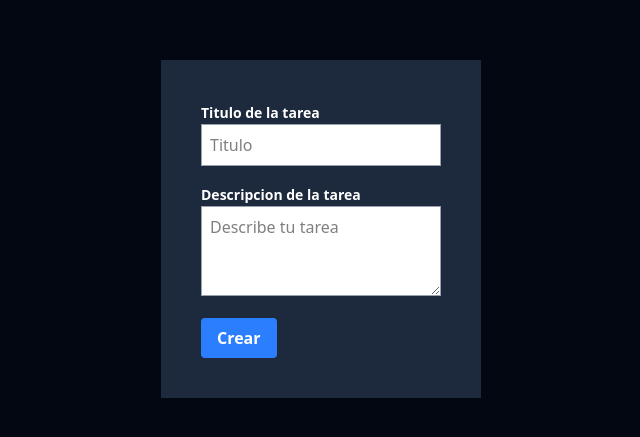
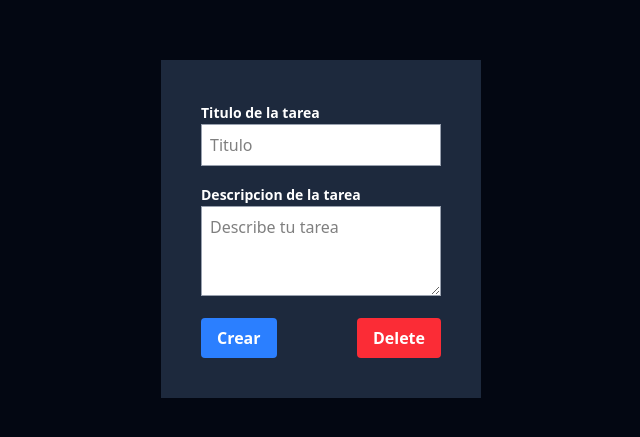
Before and after one commit to Rest02/Next-Crud, a Next.js app: page /task/edit/1 in a window 1280 px wide. Shown: the part 171-608 px from the top of the page, without its empty margins (319-959 px from the left). Built offline with nearby package versions, Linux system fonts and the light colour scheme; no server answers; the database is empty.

Commit message:
Eliminar tareas

```diff
--- a/src/app/api/task/[id]/route.js
+++ b/src/app/api/task/[id]/route.js
@@ -31,18 +31,20 @@ export async function PUT(request, { params }) {
 }
 
 export async function DELETE(request, { params }) {
-  const { id } = await params;
+  const { id } = params; // No necesitas await en params
+
+  let taskRemoved; // ✅ Definir taskRemoved antes del try-catch
 
   try {
-    const taskRemoved = await prisma.task.delete({
+    taskRemoved = await prisma.task.delete({
       where: {
         id: Number(id),
       },
     });
     console.log(taskRemoved);
   } catch (error) {
-    return NextResponse.json(error.message);
+    return NextResponse.json({ error: error.message }, { status: 500 });
   }
 
-  return NextResponse.json(taskRemoved);
+  return NextResponse.json(taskRemoved); // ✅ Ahora siempre está definido
 }
--- a/src/app/new/page.jsx
+++ b/src/app/new/page.jsx
@@ -1,65 +1,65 @@
-"use client"
+"use client";
 import React, { useEffect, useState } from "react";
-import {useRouter, useParams, } from 'next/navigation'
+import { useRouter, useParams } from "next/navigation";
+import { Bruno_Ace } from "next/font/google";
 
 function NewPage() {
-  const params = useParams()
-  const [title, setTitle] = useState("")
-  const [description, setDesription] = useState("")
-
-  console.log(params.id)
+  const params = useParams();
+  const [title, setTitle] = useState("");
+  const [description, setDesription] = useState("");
 
 
-  useEffect(()=>{
-    if(params.id){
+  useEffect(() => {
+    if (params.id) {
       fetch("http://localhost:3000/api/task/" + Number(params.id))
-      .then(res => res.json())
-      .then(data => {
-        setTitle(data.title)
-        setDesription(data.description)
-      })
+        .then((res) => res.json())
+        .then((data) => {
+          setTitle(data.title);
+          setDesription(data.description);
+        });
     }
-  },[])
+  }, []);
 
-
-  const router = useRouter()
+  const router = useRouter();
 
   const onSubmit = async (e) => {
-    e.preventDefault()
+    e.preventDefault();
 
-    if(params.id) {
-      const res =  await fetch("http://localhost:3000/api/task/" + Number(params.id),{
-        method: "PUT",
-        body: JSON.stringify({title, description}),
+    if (params.id) {
+      const res = await fetch(
+        "http://localhost:3000/api/task/" + Number(params.id),
+        {
+          method: "PUT",
+          body: JSON.stringify({ title, description }),
+          headers: {
+            "Content-Type": "application/json",
+          },
+        }
+      );
+      const data = res.json();
+      console.log(data);
+    } else {
+      const res = await fetch("/api/task", {
+        method: "POST",
+        body: JSON.stringify({ title, description }),
         headers: {
-          "Content-Type": "application/json"
-        }
-      })
-      const data = res.json()
-      console.log(data)
-    }else{
-      const res = await fetch("/api/task",{
-        method : "POST",
-        body : JSON.stringify({title , description}),
-        headers: {
-          "Content-Type" : "application/json"
-        }
-      })
+          "Content-Type": "application/json",
+        },
+      });
 
-      const data = await res.json()
-      console.log(data)
+      const data = await res.json();
+      console.log(data);
     }
 
-    router.refresh()
-    router.push("/")
-
-  }
-
-
+    router.refresh();
+    router.push("/");
+  };
 
   return (
     <div className="h-screen flex justify-center items-center">
-      <form action="" className="bg-slate-800 p-10 lg:w-1/4 md:w-1/2"
+      <form
+        action=""
+        className="bg-slate-800 p-10 lg:w-1/4 md:w-1/2"
         onSubmit={onSubmit}
       >
         <label htmlFor="title" className="font-bold text-sm">
@@ -84,12 +84,36 @@ function NewPage() {
           placeholder="Describe tu tarea"
           onChange={(e) => setDesription(e.target.value)}
           value={description}
-
         ></textarea>
 
-        <button className="bg-blue-500 hover:to-blue-700 text-white font-bold py-2 px-4 rounded">
-          Crear
-        </button>
+        <div className="flex justify-between">
+          <button
+            className="bg-blue-500 hover:to-blue-700 text-white font-bold py-2 px-4 rounded"
+            type="submit"
+          >
+            Crear
+          </button>
+
+          {params.id && (
+            <button
+              className="bg-red-500 hover:bg-red-700 text-white  font-bold py-2 px-4 rounded ml-4 "
+              type="button"
+              onClick={async () => {
+                const res = await fetch(
+                  `http://localhost:3000/api/task/${params.id}`,
+                  {
+                    method: "DELETE",
+                  }
+                );
+                const data = res.json();
+                router.refresh
+                router.push("/")
+              }}
+            >
+              Delete
+            </button>
+          )}
+        </div>
       </form>
     </div>
   );
```
Also changed, not shown: 1 other file (tests, documents, lock files or other folders).
